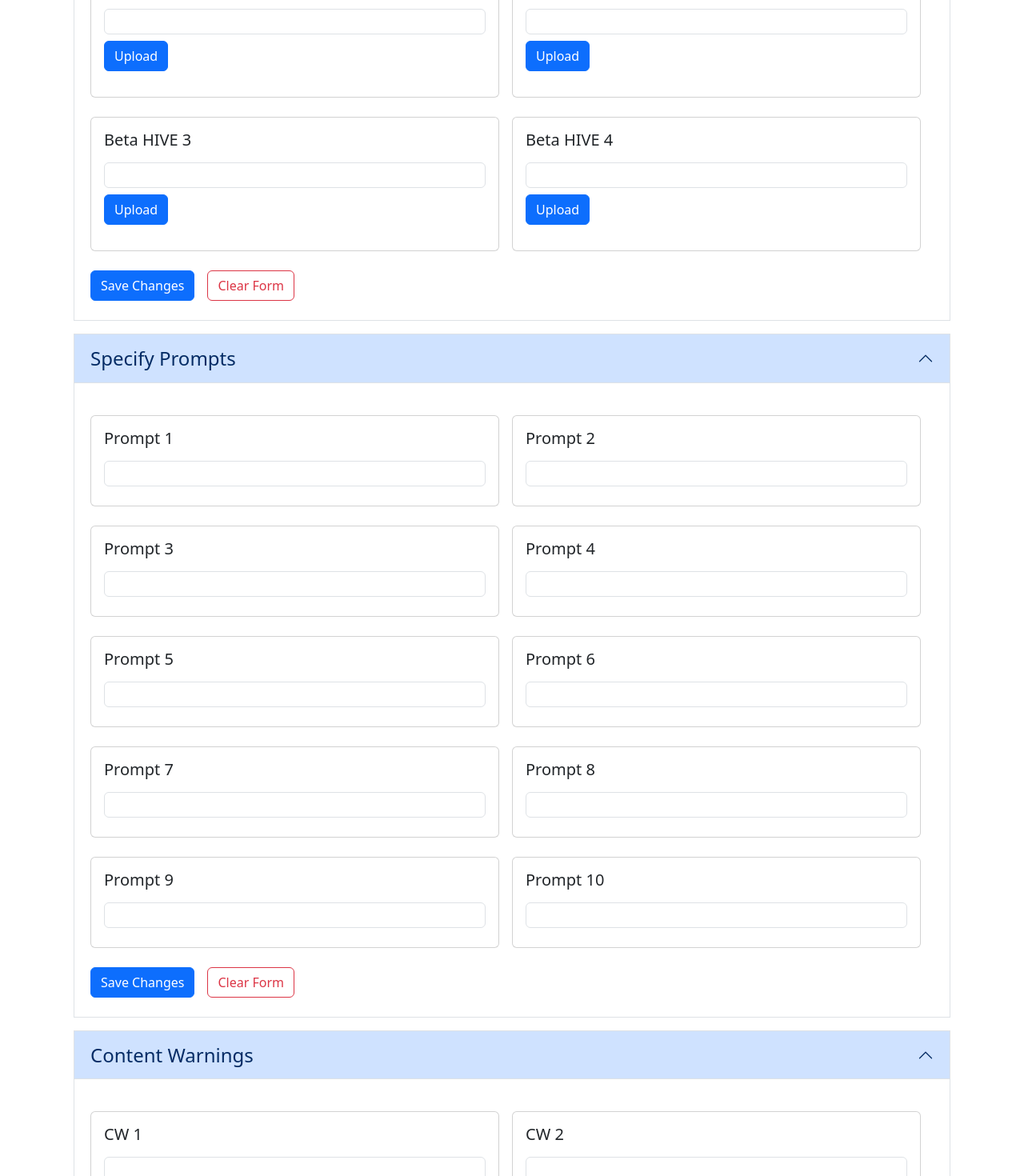
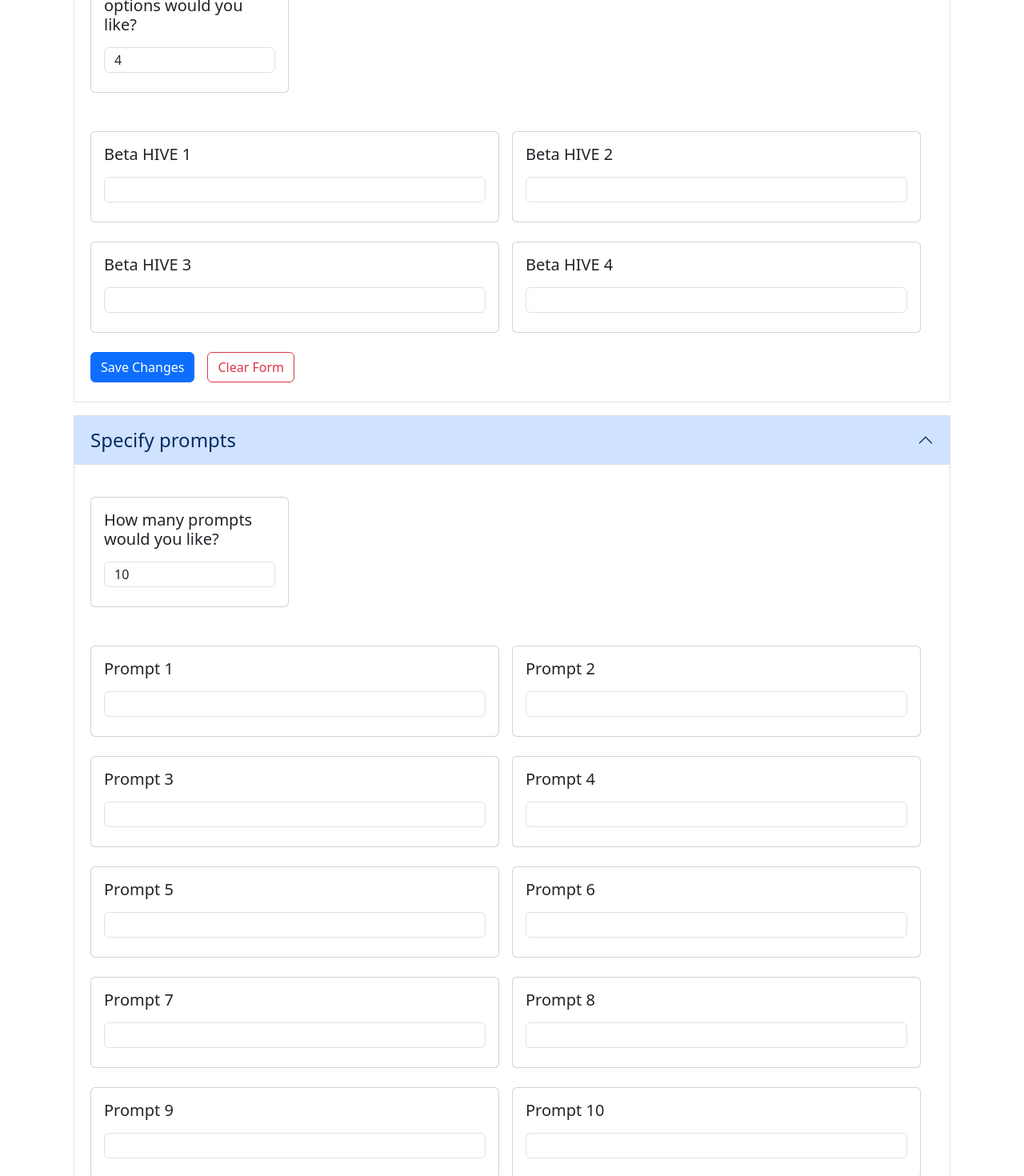
Before and after one commit to AplUSAndmINUS/beta-hive-story-submission, a React (Create React App) app: page /admin in a window 1280 px wide. Shown: the part 440-1910 px from the top of the page at 80% size. Built offline with nearby package versions, Linux system fonts and the light colour scheme; the HTML template or start-up script is replaced by a standard one.

Commit message:
updated the admin page so user can say how many options they want in each

```diff
--- a/src/components/form-elements/input/input-type.tsx
+++ b/src/components/form-elements/input/input-type.tsx
@@ -4,18 +4,36 @@ interface InputTypeProps {
   isDisabled: boolean;
   isImageUpload?: boolean;
   name: string;
+  value?: any;
   label: string;
+  onChange?: (e: React.ChangeEvent<HTMLInputElement>) => void;
+  isRequired?: boolean;
+  min?: string;
+  max?: string;
+  pattern?: string;
+  type?: string;
 }
 
 export const InputType: React.FC<InputTypeProps> = ({
   isDisabled = false,
   isImageUpload = false,
   name,
+  value,
+  isRequired = false,
   label,
+  onChange,
+  min,
+  max,
+  pattern,
+  type,
 }) => {
   return (
-    <div className='col-6 d-flex flex-wrap justify-content-center'>
-      <div className='w-100'>
+    <div
+      className={`col-6 d-flex flex-wrap ${
+        type === 'number' ? 'justify-content-start' : 'justify-content-between'
+      }`}
+    >
+      <div className={type === 'number' ? 'w-50' : 'w-100'}>
         <div className='card mt-4 me-3'>
           <div className='card-body'>
             <h5 className='card-title'>
@@ -24,6 +42,13 @@ export const InputType: React.FC<InputTypeProps> = ({
                 <input
                   className='form-control mt-3'
                   disabled={isDisabled}
+                  value={value || ''}
+                  onChange={onChange}
+                  type={type}
+                  min={min}
+                  max={max}
+                  pattern={pattern}
+                  required={isRequired}
                   name={name}
                   style={{
                     marginRight: '1rem',
@@ -34,10 +59,7 @@ export const InputType: React.FC<InputTypeProps> = ({
             </h5>
             {isImageUpload && (
               <div className='input-group mb-3'>
-                <button
-                  className='btn btn-primary'
-                  type='button'
-                >
+                <button className='btn btn-primary' type='button'>
                   Upload
                 </button>
               </div>
--- a/src/pages/admin/admin.tsx
+++ b/src/pages/admin/admin.tsx
@@ -4,34 +4,59 @@ import Accordion from '../../components/accordion/accordion';
 import InputType from '../../components/form-elements/input/input-type';
 import ButtonsRow from '../../components/form-elements/buttons/buttons-row';
 
-const PromptsFC: React.FC = () => {
-  return (
-    <>
-      <div className='d-flex flex-row flex-wrap justify-content-between'>
-        <InputType name='input' isDisabled={false} label='Prompt 1' />
-        <InputType name='input' isDisabled={false} label='Prompt 2' />
+export const AdminPage: React.FC = () => {
+  const [betaHiveOptions, setBetaHiveOptions] = React.useState<number>(4);
+  const [contentWarnings, setContentWarnings] = React.useState<number>(4);
+  const [prompts, setPrompts] = React.useState<number>(10);
+
+  const handleOptions = (
+    e: React.ChangeEvent<HTMLInputElement>,
+    inputType: string
+  ) => {
+    let value = parseInt(e.target.value);
+    if (value < 1) {
+      value = 1;
+    }
+
+    switch (inputType) {
+      case 'prompts':
+        setPrompts(value);
+        break;
+      case 'betaHiveOptions':
+        setBetaHiveOptions(value);
+        break;
+      case 'contentWarnings':
+        setContentWarnings(value);
+        break;
+      default:
+        break;
+    }
+  };
+
+  const generateInputFields = (count: number, labelPrefix: string) => {
+    return Array.from({ length: Math.ceil(count / 2) }).map((_, rowIndex) => (
+      <div
+        key={rowIndex}
+        className='d-flex flex-row flex-wrap justify-content-between'
+      >
+        {Array.from({ length: 2 }).map((_, colIndex) => {
+          const index = rowIndex * 2 + colIndex;
+          if (index < count) {
+            return (
+              <InputType
+                key={index}
+                name={`${labelPrefix}${index + 1}`}
+                isDisabled={false}
+                label={`${labelPrefix} ${index + 1}`}
+              />
+            );
+          }
+          return null;
+        })}
       </div>
-      <div className='d-flex flex-row flex-wrap justify-content-between'>
-        <InputType name='input' isDisabled={false} label='Prompt 3' />
-        <InputType name='input' isDisabled={false} label='Prompt 4' />
-      </div>
-      <div className='d-flex flex-row flex-wrap justify-content-between'>
-        <InputType name='input' isDisabled={false} label='Prompt 5' />
-        <InputType name='input' isDisabled={false} label='Prompt 6' />
-      </div>
-      <div className='d-flex flex-row flex-wrap justify-content-between'>
-        <InputType name='input' isDisabled={false} label='Prompt 7' />
-        <InputType name='input' isDisabled={false} label='Prompt 8' />
-      </div>
-      <div className='d-flex flex-row flex-wrap justify-content-between'>
-        <InputType name='input' isDisabled={false} label='Prompt 9' />
-        <InputType name='input' isDisabled={false} label='Prompt 10' />
-      </div>
-    </>
-  );
-};
+    ));
+  };
 
-export const AdminPage: React.FC = () => {
   return (
     <div className='container-fluid'>
       <div className='row'>
@@ -41,62 +66,68 @@ export const AdminPage: React.FC = () => {
       {/* Next need to do the beta hive options with image upload */}
       <div className='row'>
         <Accordion
-          accordionTerms='Beta HIVE Options'
+          accordionTerms='Beta HIVE options'
           collapseNumber='collapseTwo'
         >
-          <div className='d-flex flex-row flex-wrap justify-content-between'>
+          <div className='d-flex flex-row flex-wrap justify-content-start mb-4'>
             <InputType
               name='input'
+              value={betaHiveOptions}
               isDisabled={false}
-              label='Beta HIVE 1'
-              isImageUpload
-            />
-            <InputType
-              name='input'
-              isDisabled={false}
-              label='Beta HIVE 2'
-              isImageUpload
+              label='How many Beta HIVE options would you like?'
+              isRequired
+              onChange={(e) => handleOptions(e, 'betaHiveOptions')}
+              type='number'
+              pattern='[0-9]*'
+              min='1'
+              max='100'
             />
           </div>
-          <div className='d-flex flex-row flex-wrap justify-content-between'>
-            <InputType
-              name='input'
-              isDisabled={false}
-              label='Beta HIVE 3'
-              isImageUpload
-            />
-            <InputType
-              name='input'
-              isDisabled={false}
-              label='Beta HIVE 4'
-              isImageUpload
-            />
-          </div>
+          {generateInputFields(betaHiveOptions, 'Beta HIVE')}
           <ButtonsRow />
         </Accordion>
       </div>{' '}
       <div className='row'>
         <Accordion
-          accordionTerms='Specify Prompts'
+          accordionTerms='Specify prompts'
           collapseNumber='collapseOne'
         >
-          <PromptsFC />
+          <div className='d-flex flex-row flex-wrap justify-content-start mb-4'>
+            <InputType
+              name='input'
+              value={prompts}
+              isDisabled={false}
+              label='How many prompts would you like?'
+              isRequired
+              type='number'
+              pattern='[0-9]*'
+              min='1'
+              max='255'
+            />
+          </div>
+          {generateInputFields(prompts, 'Prompt')}
           <ButtonsRow />
         </Accordion>
       </div>
       <div className='row'>
         <Accordion
-          accordionTerms='Content Warnings'
+          accordionTerms='Content warnings'
           collapseNumber='collapseThree'
         >
-          <div className='d-flex flex-row flex-wrap justify-content-between'>
-            <InputType name='input' isDisabled={false} label='CW 1' />
-            <InputType name='input' isDisabled={false} label='CW 2' />
+          <div className='d-flex flex-row flex-wrap justify-content-start mb-4'>
+            <InputType
+              name='input'
+              value={contentWarnings}
+              isDisabled={false}
+              label='How many content warnings would you like?'
+              isRequired
+              type='number'
+              pattern='[0-9]*'
+              min='1'
+              max='255'
+            />
           </div>
-          <div className='d-flex flex-row flex-wrap justify-content-between'>
-            <InputType name='input' isDisabled={false} label='CW 3' />
-            <InputType name='input' isDisabled={false} label='CW 4' />
-          </div>
+          {generateInputFields(contentWarnings, 'CW')}
           <ButtonsRow />
         </Accordion>
       </div>
--- /dev/null
+++ b/src/stores/reducers/admin-submission.ts
@@ -0,0 +1,44 @@
+import { createSlice, PayloadAction } from '@reduxjs/toolkit';
+import moment from 'moment';
+
+interface AdminSubmissionState {
+  adminPrompts: string[];
+  betaHIVEs: string[];
+  contentWarnings: string[];
+  countdownDate: moment.Moment;
+}
+
+const initialState: AdminSubmissionState = {
+  adminPrompts: [],
+  betaHIVEs: [],
+  contentWarnings: [],
+  countdownDate: moment(),
+};
+
+const adminSubmissionSlice = createSlice({
+  name: 'adminSubmissionReducer',
+  initialState,
+  reducers: {
+    setAdminPrompts(state, action: PayloadAction<string[]>) {
+      state.adminPrompts = [...action.payload];
+    },
+    setBetaHIVEs(state, action: PayloadAction<string[]>) {
+      state.betaHIVEs = [...action.payload];
+    },
+    setContentWarnings(state, action: PayloadAction<string[]>) {
+      state.contentWarnings = [...action.payload];
+    },
+    setCountdownDate(state, action: PayloadAction<moment.Moment>) {
+      state.countdownDate = action.payload;
+    },
+  },
+});
+
+export const {
+  setAdminPrompts,
+  setBetaHIVEs,
+  setContentWarnings,
+  setCountdownDate,
+} = adminSubmissionSlice.actions;
+
+export default adminSubmissionSlice.reducer;
--- a/src/stores/store.ts
+++ b/src/stores/store.ts
@@ -1,6 +1,7 @@
 import { configureStore } from '@reduxjs/toolkit';
 import { useDispatch, useSelector, TypedUseSelectorHook } from 'react-redux';
 
+import adminSubmissionReducer from './reducers/admin-submission';
 import feedbackSubmissionReducer from './reducers/feedback-submission';
 import storySubmissionReducer from './reducers/story-submission';
 import VoteSubmissionReducer from './reducers/vote-submission';
@@ -8,6 +9,7 @@ import VSFeedbackSubmissionReducer from './reducers/versus-feedback-submission';
 
 export const store = configureStore({
   reducer: {
+    adminSubmission: adminSubmissionReducer,
     feedbackStorySubmission: feedbackSubmissionReducer,
     storySubmission: storySubmissionReducer,
     voteSubmission: VoteSubmissionReducer,
```
Also changed, not shown: src/components/calendar/calendar.tsx (added, +15 -0 lines).
